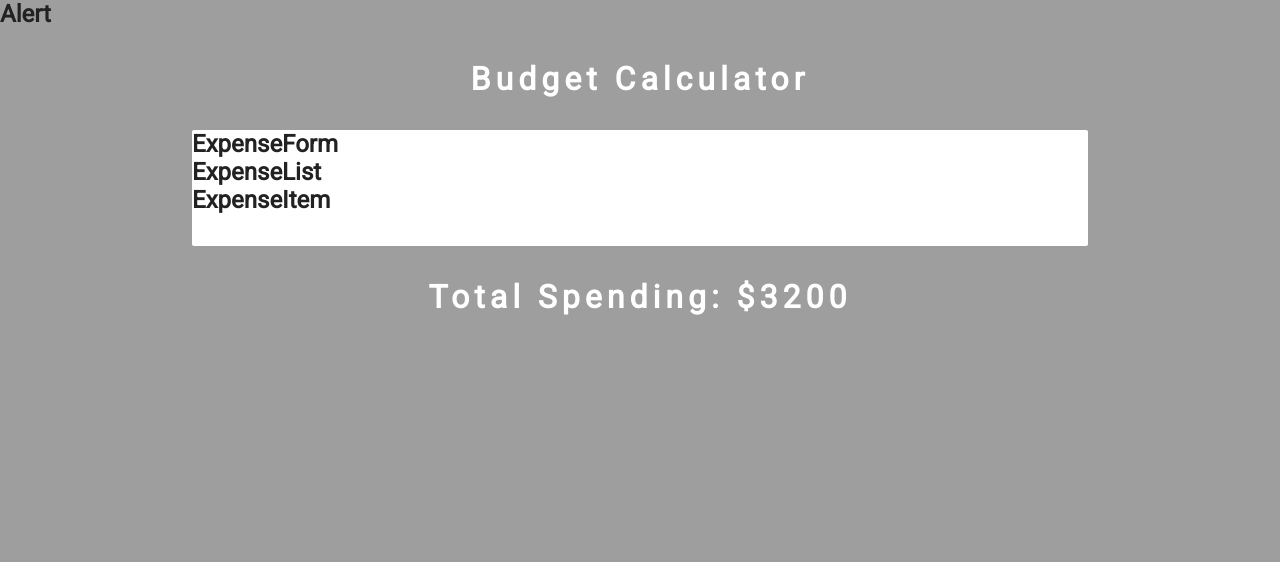
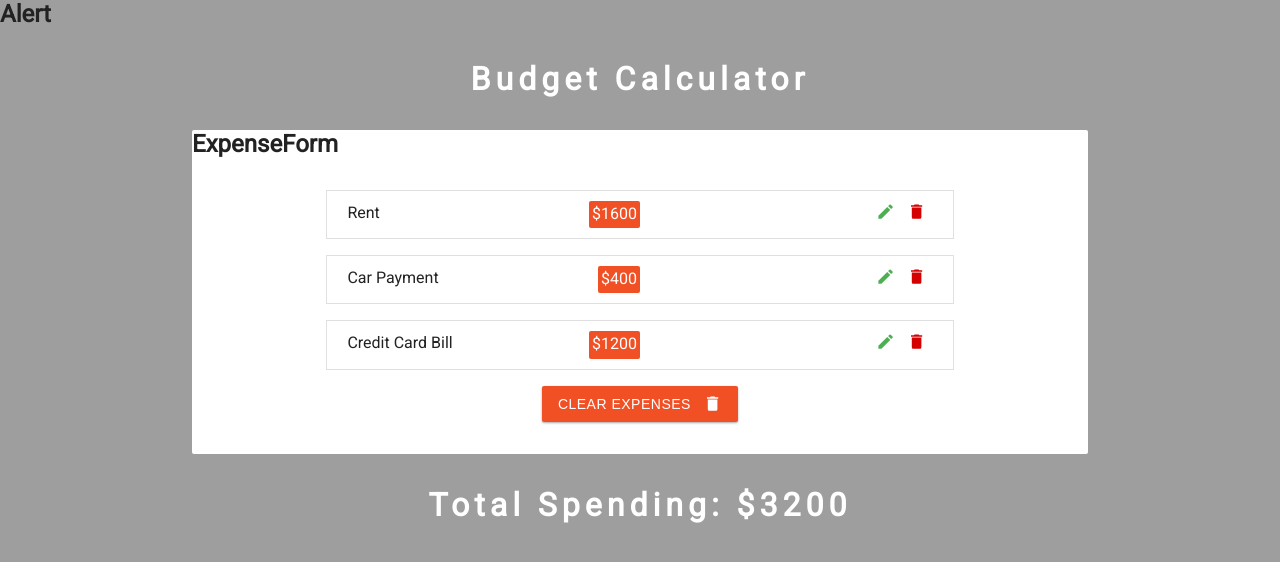
Before and after one commit to storiaca/budget-calculator-react, a React (Create React App) app: page / in a window 1280 px wide. Shown: the top 562 px of the page. Built offline with nearby package versions, Linux system fonts and the light colour scheme.

Commit message:
Setup ExpenseItem component

```diff
--- a/src/components/ExpenseItem.js
+++ b/src/components/ExpenseItem.js
@@ -1,10 +1,22 @@
 import React from "react";
-
-const ExpenseItem = () => {
+import { MdEdit, MdDelete } from "react-icons/md";
+const ExpenseItem = ({ expense }) => {
+  const { id, charge, amount } = expense;
   return (
-    <div>
-      <h2>ExpenseItem</h2>
-    </div>
+    <li className="item">
+      <div className="info">
+        <span className="expense">{charge}</span>
+        <span className="amount">${amount}</span>
+      </div>
+      <div>
+        <button className="edit-btn" aria-label="edit button">
+          <MdEdit />
+        </button>
+        <button className="clear-btn" aria-label="delete button">
+          <MdDelete />
+        </button>
+      </div>
+    </li>
   );
 };
 
--- a/src/components/ExpenseList.js
+++ b/src/components/ExpenseList.js
@@ -1,11 +1,21 @@
 import React from "react";
 import Item from "./ExpenseItem";
 
-const ExpenseList = () => {
+import { MdDelete } from "react-icons/md";
+
+const ExpenseList = ({ expenses }) => {
   return (
     <div>
-      <h2>ExpenseList</h2>
-      <Item />
+      <ul className="list">
+        {expenses.map((expense) => {
+          return <Item key={expense.id} expense={expense} />;
+        })}
+      </ul>
+      {expenses.length > 0 && (
+        <button className="btn">
+          Clear expenses <MdDelete className="btn-icon" />
+        </button>
+      )}
     </div>
   );
 };
```
